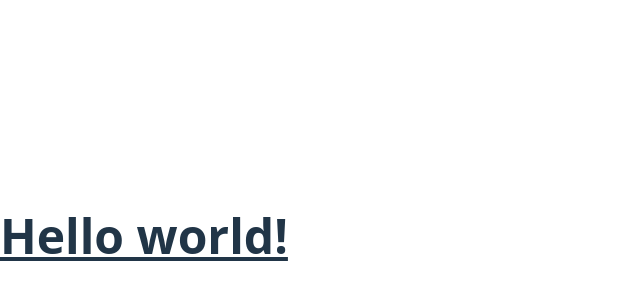
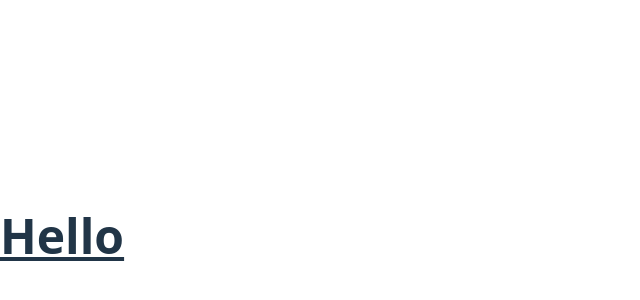
Before and after one commit to AravindhanK07/Frontend-hackathon, a React (Vite) app in the folder render-works/: page / in a window 1280 px wide. Shown: the part 164-464 px from the top of the page, without its empty margins (0-640 px from the left). Built offline with nearby package versions, Linux system fonts and the light colour scheme.

Commit message:
first commit

```diff
--- a/render-works/src/App.jsx
+++ b/render-works/src/App.jsx
@@ -1,3 +1,3 @@
 export default function App() {
-  return <h1 className="text-5xl font-bold underline">Hello world!</h1>;
+  return <h1 className="text-5xl font-bold underline">Hello</h1>;
 }
```
